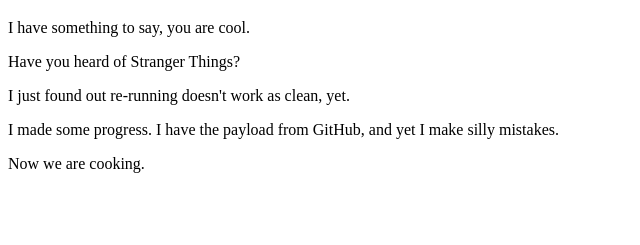
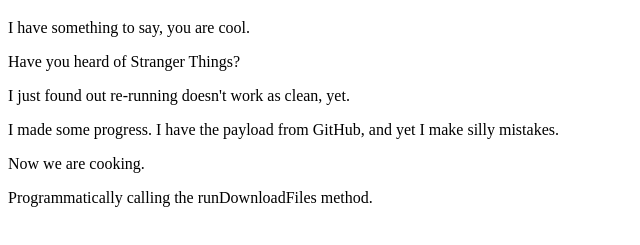
Before and after one commit to caesarbell/gh-pages-test, a plain HTML site: page index.html in a window 1280 px wide. Shown: the part 61-306 px from the top of the page, without its empty margins (0-640 px from the left). Drawn offline with Linux system fonts and the light colour scheme.

Commit message:
Update index.html

```diff
--- a/index.html
+++ b/index.html
@@ -12,5 +12,6 @@
     <p>I just found out re-running doesn't work as clean, yet.</p>
     <p>I made some progress. I have the payload from GitHub, and yet I make silly mistakes.</p>
     <p>Now we are cooking.</p>
+    <p>Programmatically calling the runDownloadFiles method.</p>
 </body>
 </html>
```
